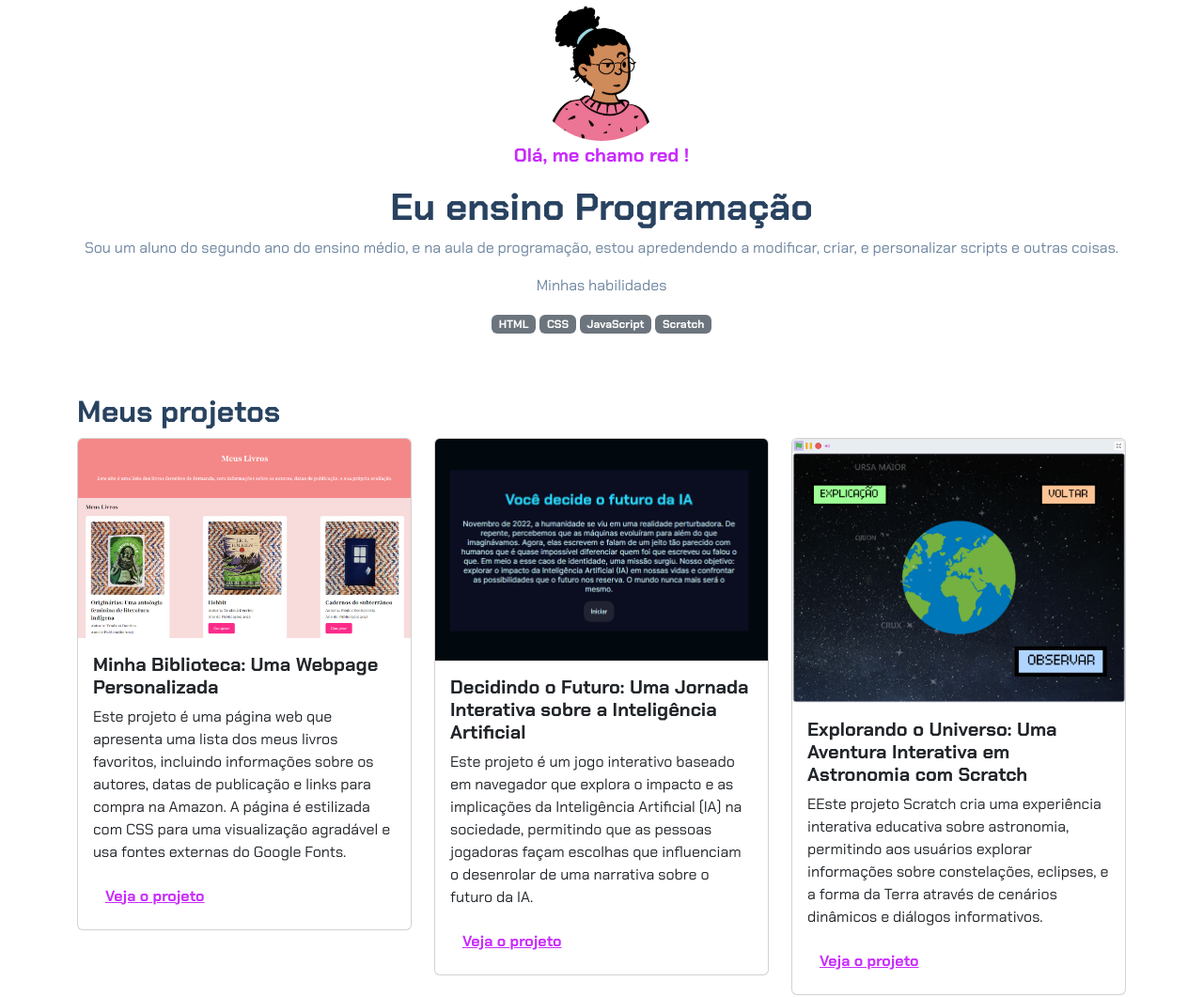
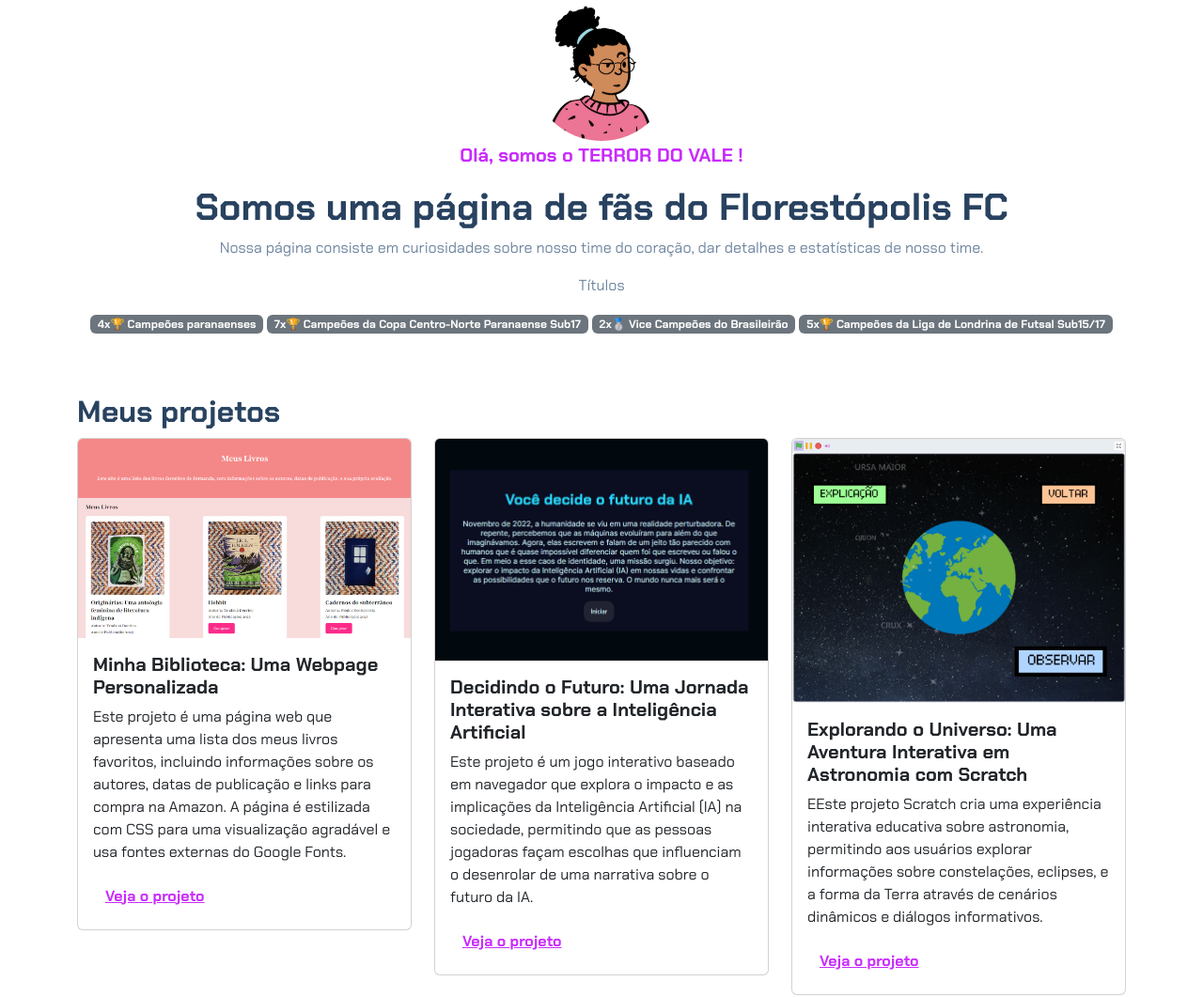
Before and after one commit to RE3DZIN/Projeto-Portifolio-2B-Daniel, a plain HTML site: page index.html in a window 1280 px wide. Shown: the top 1061 px of the page at 94% size. Drawn offline with nearby package versions, Linux system fonts and the light colour scheme.

Commit message:
Update index.html

```diff
--- a/index.html
+++ b/index.html
@@ -14,15 +14,15 @@
     <header class="container text-center">
         <img src="img/avatar-perfil.png" alt="avatar da Fernanda" class="rounded-circle" width="150" height="150"
             srcset="">
-        <p class="lead">Olá, me chamo red !</p>
-        <h1>Eu ensino Programação</h1>
-        <p>Sou um aluno do segundo ano do ensino médio, e na aula de programação, estou apredendendo a modificar, criar, e personalizar scripts e outras coisas. </p>
-        <p>Minhas habilidades</p>
+        <p class="lead">Olá, somos o TERROR DO VALE !</p>
+        <h1>Somos uma página de fãs do Florestópolis FC</h1>
+        <p>Nossa página consiste em curiosidades sobre nosso time do coração, dar detalhes e estatísticas de nosso time. </p>
+        <p>Títulos</p>
         <div>
-            <p class="badge bg-secondary">HTML</p>
-            <p class="badge bg-secondary">CSS</p>
-            <p class="badge bg-secondary">JavaScript</p>
-            <p class="badge bg-secondary">Scratch</p>
+            <p class="badge bg-secondary">4x🏆 Campeões paranaenses</p>
+            <p class="badge bg-secondary">7x🏆 Campeões da Copa Centro-Norte Paranaense Sub17</p>
+            <p class="badge bg-secondary">2x🥈 Vice Campeões do Brasileirão</p>
+            <p class="badge bg-secondary">5x🏆 Campeões da Liga de Londrina de Futsal Sub15/17</p>
         </div>
     </header>
     <main class="container mt-5">
```
